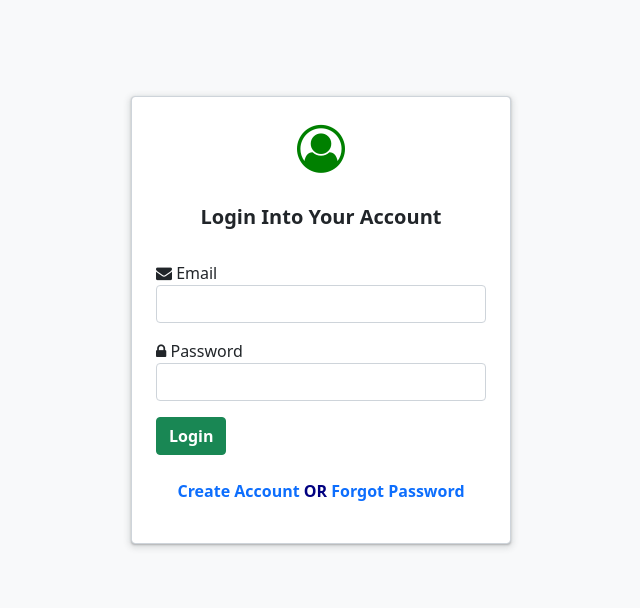
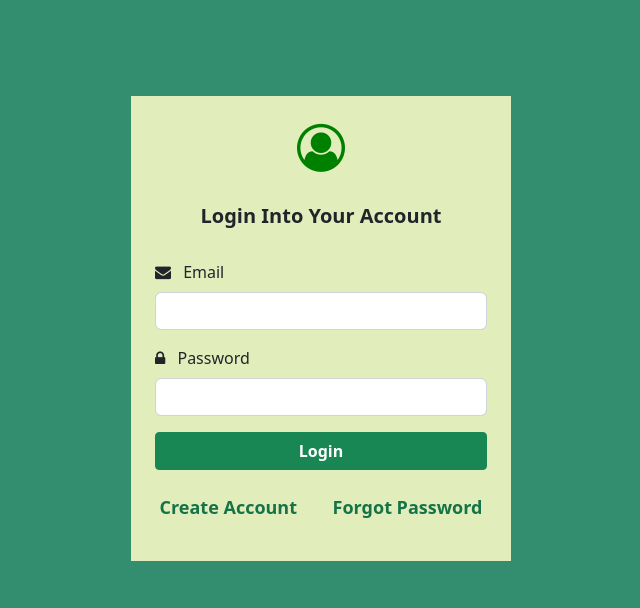
Before and after one commit to specialyas/Visitor-management-System, a PHP site: page /login.php in a window 1280 px wide. Shown: the top 608 px of the page, without its empty margins (319-959 px from the left). Run offline with PHP 8.4, Linux system fonts and the light colour scheme.

Commit message:
modified login

```diff
--- /dev/null
+++ b/css/login.css
@@ -0,0 +1,112 @@
+/* Body styling */
+body {
+    background-color: #328E6E;
+}
+
+/* Login form container */
+.login-form {
+    height: auto;
+    width: 380px;
+    /* box-shadow: rgba(60, 64, 67, 0.3) 0px 1px 2px 0px,
+                rgba(60, 64, 67, 0.15) 0px 2px 6px 2px; */
+    background-color: #E1EEBC;
+
+    padding: 1.5rem;
+    margin-top: 3rem;
+}
+
+/* Login icon styling */
+.login-icon {
+    text-align: center;
+    color: green;
+}
+
+/* Login title styling */
+.login-title {
+    text-align: center;
+    padding: 1.5rem;
+    font-weight: 700;
+}
+
+/* Login button styling */
+.login-btn {
+    background-color: #198754;
+    font-weight: 600;
+    width: 100%;
+}
+
+.login-btn:hover {
+    background-color: #157347;
+    border-color: #157347;
+}
+
+/* kkk */
+
+/* Login links styling */
+.login-links {
+    text-align: center;
+    font-weight: 600;
+    color: #E1EEBC;
+    font-size: large;
+}
+
+.login-links a {
+    text-decoration: none;
+    color: #157347;
+}
+
+
+.login-links a:hover {
+    text-decoration: underline;
+    color: #214349;
+}
+
+/* Toast notification positioning */
+.toast {
+    position: fixed;
+    top: 20px;
+    right: 20px;
+    z-index: 1050;
+}
+
+/* Form labels */
+.login-form label {
+    font-weight: 500;
+    margin-bottom: 0.5rem;
+}
+
+/* Input field styling */
+.login-form .form-control {
+    border-radius: 0.375rem;
+    border: 1px solid #ced4da;
+    transition: border-color 0.15s ease-in-out, box-shadow 0.15s ease-in-out;
+}
+
+.login-form .form-control:focus {
+    border-color: #198754;
+    box-shadow: 0 0 0 0.2rem rgba(25, 135, 84, 0.25);
+}
+
+/* Responsive design */
+@media (max-width: 480px) {
+    .login-form {
+        width: 100%;
+        max-width: 350px;
+        margin: 1rem;
+    }
+
+    .container {
+        padding: 1rem !important;
+    }
+}
+
+/* Additional spacing utilities */
+.login-form .col-mb-3,
+.login-form .col {
+    margin-bottom: 1rem;
+}
+
+/* Icon spacing in labels */
+.login-form label i {
+    margin-right: 0.5rem;
+}
--- a/login.php
+++ b/login.php
@@ -11,14 +11,12 @@ if ($_SERVER["REQUEST_METHOD"] == "POST") {
 
     // Prepare and execute
     $stmt = $conn->prepare("SELECT password, role FROM users WHERE email = ?");
-   //  $stmt = $conn->prepare("SELECT password FROM userdata WHERE email = ?");
     $stmt->bind_param("s", $email);
     $stmt->execute();
     $stmt->store_result();
 
     if ($stmt->num_rows > 0) {
         $stmt->bind_result($db_password, $role);
-        // $stmt->bind_result($db_password);
         $stmt->fetch();
 
         // Use password_verify to check the hashed password
@@ -29,8 +27,8 @@ if ($_SERVER["REQUEST_METHOD"] == "POST") {
             // Start the session and redirect to the dashboard or homepage
             session_start();
             $_SESSION['email'] = $email;
+            $_SESSION['role'] = $role;
 
-            $_SESSION['role'] = $role; // Store user role in the session
             if ($role == 'admin') {
                 header("Location: ./admin/index.php");
                 exit();
@@ -39,11 +37,11 @@ if ($_SERVER["REQUEST_METHOD"] == "POST") {
             }
             exit();
         } else {
-            $message = "Incorrect password";
+            $message = "Invalid credentials";
             $toastClass = "bg-danger";
         }
     } else {
-        $message = "Email not found";
+        $message = "Invalid credentials";
         $toastClass = "bg-warning";
     }
 
@@ -55,72 +53,65 @@ if ($_SERVER["REQUEST_METHOD"] == "POST") {
 
 <!DOCTYPE html>
 <html lang="en">
-
 <head>
     <meta charset="UTF-8">
-    <meta name="viewport"
-        content="width=device-width, initial-scale=1.0">
+    <meta name="viewport" content="width=device-width, initial-scale=1.0">
     <link href="https://cdn.jsdelivr.net/npm/bootstrap@5.0.2/dist/css/bootstrap.min.css" rel="stylesheet">
     <link rel="stylesheet" href="https://cdnjs.cloudflare.com/ajax/libs/font-awesome/4.7.0/css/font-awesome.css">
     <link rel="shortcut icon" href="https://cdn-icons-png.flaticon.com/512/295/295128.png">
-    <script src="https://cdn.jsdelivr.net/npm/bootstrap@5.0.2/dist/js/bootstrap.bundle.min.js"></script>
-    <link rel="stylesheet" href="../css/login.css">
+    <link rel="stylesheet" href="css/login.css">
     <title>Login Page</title>
 </head>
 
-<body class="bg-light">
+<body class="">
     <div class="container p-5 d-flex flex-column align-items-center">
         <?php if ($message): ?>
-            <div class="toast align-items-center text-white
-            <?php echo $toastClass; ?> border-0" role="alert"
-                aria-live="assertive" aria-atomic="true">
+            <div class="toast align-items-center text-white <?php echo $toastClass; ?> border-0"
+                 role="alert" aria-live="assertive" aria-atomic="true">
                 <div class="d-flex">
                     <div class="toast-body">
                         <?php echo $message; ?>
                     </div>
-                    <button type="button" class="btn-close
-                    btn-close-white me-2 m-auto" data-bs-dismiss="toast"
-                        aria-label="Close"></button>
+                    <button type="button" class="btn-close btn-close-white me-2 m-auto"
+                            data-bs-dismiss="toast" aria-label="Close"></button>
                 </div>
             </div>
         <?php endif; ?>
-        <form action="" method="post" class="form-control mt-5 p-4"
-            style="height:auto; width:380px; box-shadow: rgba(60, 64, 67, 0.3)
-            0px 1px 2px 0px, rgba(60, 64, 67, 0.15) 0px 2px 6px 2px;">
+
+        <form action="" method="post" class="login-form">
             <div class="row">
-                <i class="fa fa-user-circle-o fa-3x mt-1 mb-2"
-                    style="text-align: center; color: green;"></i>
-                <h5 class="text-center p-4"
-                    style="font-weight: 700;">Login Into Your Account</h5>
+                <i class="fa fa-user-circle-o fa-3x mt-1 mb-2 login-icon"></i>
+                <h5 class="login-title">Login Into Your Account</h5>
             </div>
+
             <div class="col-mb-3">
-                <label for="email"><i
-                        class="fa fa-envelope"></i> Email</label>
-                <input type="email" name="email" id="email"
-                    class="form-control" required>
+                <label for="email">
+                    <i class="fa fa-envelope"></i> Email
+                </label>
+                <input type="email" name="email" id="email" class="form-control" required>
             </div>
+
             <div class="col mb-3 mt-3">
-                <label for="password"><i
-                        class="fa fa-lock"></i> Password</label>
+                <label for="password">
+                    <i class="fa fa-lock"></i> Password
+                </label>
                 <input type="password" name="password" id="password" class="form-control" required>
             </div>
+
             <div class="col mb-3 mt-3">
-                <button type="submit" class="btn btn-success bg-success" style="font-weight: 600;">Login</button>
+                <button type="submit" class="btn btn-success login-btn">Login</button>
             </div>
+
             <div class="col mb-2 mt-4">
-                <p class="text-center" style="font-weight: 600; color: navy;"><a href="./register.php" style="text-decoration: none;">Create Account</a> OR <a href="./resetpassword.php" style="text-decoration: none;">Forgot Password</a></p>
+                <p class="login-links">
+                    <a href="./register.php">Create Account</a> OR
+                    <a href="./resetpassword.php">Forgot Password</a>
+                </p>
             </div>
         </form>
     </div>
-    <script>
-        var toastElList = [].slice.call(document.querySelectorAll('.toast'))
-        var toastList = toastElList.map(function(toastEl) {
-            return new bootstrap.Toast(toastEl, {
-                delay: 3000
-            });
-        });
-        toastList.forEach(toast => toast.show());
-    </script>
+
+    <script src="https://cdn.jsdelivr.net/npm/bootstrap@5.0.2/dist/js/bootstrap.bundle.min.js"></script>
+    <script src="./js/login.js"></script>
 </body>
-
 </html>
```
